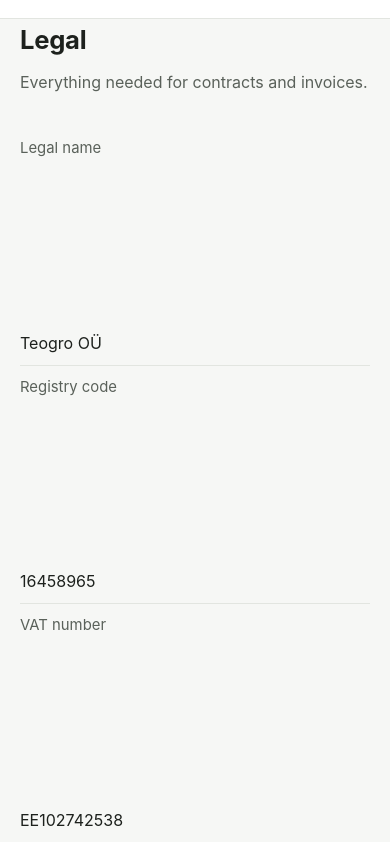
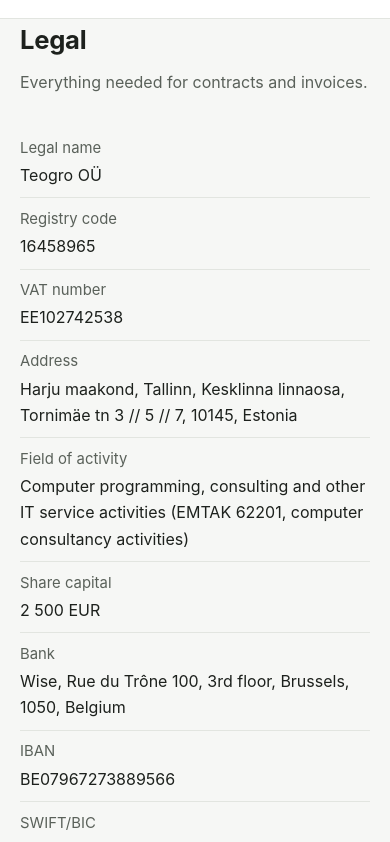
Before and after one commit to aivarsk/teogro, a plain HTML site: page docs/index.html in a window 390 px wide. Shown: the part 4200-5042 px from the top of the page. Drawn offline with Linux system fonts and the light colour scheme.

Commit message:
fix layout

```diff
--- a/docs/index.html
+++ b/docs/index.html
@@ -96,6 +96,7 @@
     .legal-list dd { margin: 0; }
     @media (max-width: 640px) {
       .legal-list div { flex-direction: column; gap: .1rem; }
+      .legal-list dt { flex: none; }
     }
 
     /* Header */
```
